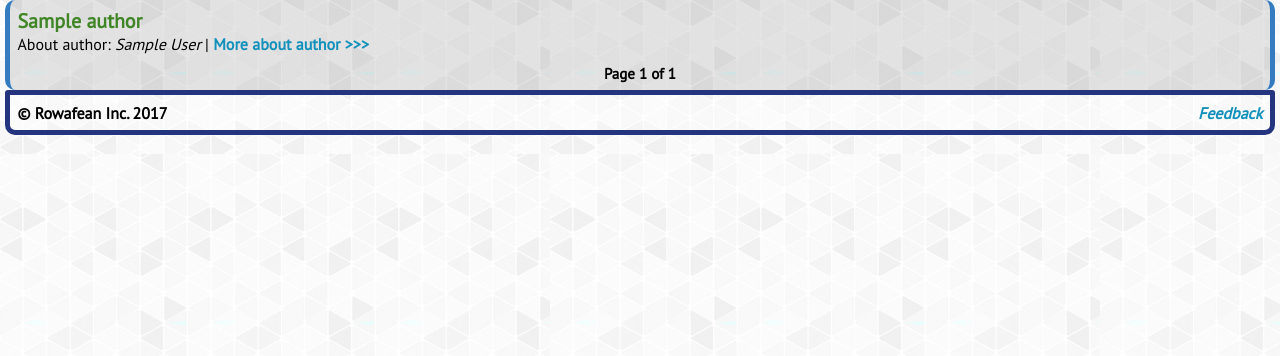
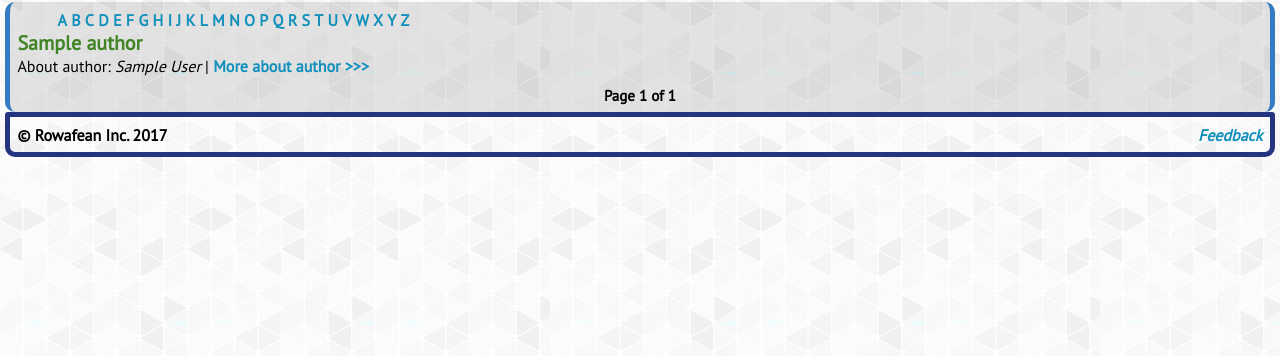
Before and after one commit to RafayelGardishyan/DjangoBooks, a Django app: template blog/templates/blog/author_list.html in a window 1280 px wide. Shown: the part 96-452 px from the top of the page. Run offline with Django 3.2, Linux system fonts and the light colour scheme; the template is opened without the code that fills it: most values are stand-ins (such as "Sample title", 1, 10 or a date in 2020).

Commit message:
Update author_list.html

```diff
--- a/blog/templates/blog/author_list.html
+++ b/blog/templates/blog/author_list.html
@@ -7,15 +7,15 @@
 .content{
     padding: 7.5px;
     border-width: 5px;
-			border-color: #347bc1;
+    border-color: #56c435;
     border-style: solid;
     margin-left: 5px;
     margin-right: 5px;
+    margin-top: 2px;
     height: auto;
     border-radius: 10px;
     border-bottom-style: none;
     border-top-style: none;
-			background-color: rgba(0,0,0,0.1);
 }
         a.post-title:link{font-size: 20px; text-decoration: none;
             color: #408627;}
@@ -32,17 +32,47 @@ a.link:link{ text-decoration: none;
         a.link:visited{color: #408627;}
         a.link:hover{color: #408627;}
         a.link:active{color: #136001;}
+
+
     </style>
 </head>
 {% extends "blog/base.html"  %}
 
 {% block title %}
-    All books - {{ block.super }}
+    All authors - {{ block.super }}
 {% endblock %}
 
 {% block content %}
     <div class="content">
         <div class="section-inner clearfix">
+            <ul class="letters">
+                <li class="letter"><a class="link" href="/authors/A">A</a></li>
+                <li class="letter"><a class="link" href="/authors/B">B</a></li>
+                <li class="letter"><a class="link" href="/authors/C">C</a></li>
+                <li class="letter"><a class="link" href="/authors/D">D</a></li>
+                <li class="letter"><a class="link" href="/authors/E">E</a></li>
+                <li class="letter"><a class="link" href="/authors/F">F</a></li>
+                <li class="letter"><a class="link" href="/authors/G">G</a></li>
+                <li class="letter"><a class="link" href="/authors/H">H</a></li>
+                <li class="letter"><a class="link" href="/authors/I">I</a></li>
+                <li class="letter"><a class="link" href="/authors/J">J</a></li>
+                <li class="letter"><a class="link" href="/authors/K">K</a></li>
+                <li class="letter"><a class="link" href="/authors/L">L</a></li>
+                <li class="letter"><a class="link" href="/authors/M">M</a></li>
+                <li class="letter"><a class="link" href="/authors/N">N</a></li>
+                <li class="letter"><a class="link" href="/authors/O">O</a></li>
+                <li class="letter"><a class="link" href="/authors/P">P</a></li>
+                <li class="letter"><a class="link" href="/authors/Q">Q</a></li>
+                <li class="letter"><a class="link" href="/authors/R">R</a></li>
+                <li class="letter"><a class="link" href="/authors/S">S</a></li>
+                <li class="letter"><a class="link" href="/authors/T">T</a></li>
+                <li class="letter"><a class="link" href="/authors/U">U</a></li>
+                <li class="letter"><a class="link" href="/authors/V">V</a></li>
+                <li class="letter"><a class="link" href="/authors/W">W</a></li>
+                <li class="letter"><a class="link" href="/authors/X">X</a></li>
+                <li class="letter"><a class="link" href="/authors/Y">Y</a></li>
+                <li class="letter"><a class="link" href="/authors/Z">Z</a></li>
+            </ul>
 
         {% for author in authors %}
             <div class="post">
```
Lines whose indentation alone changed are shown as unchanged.
